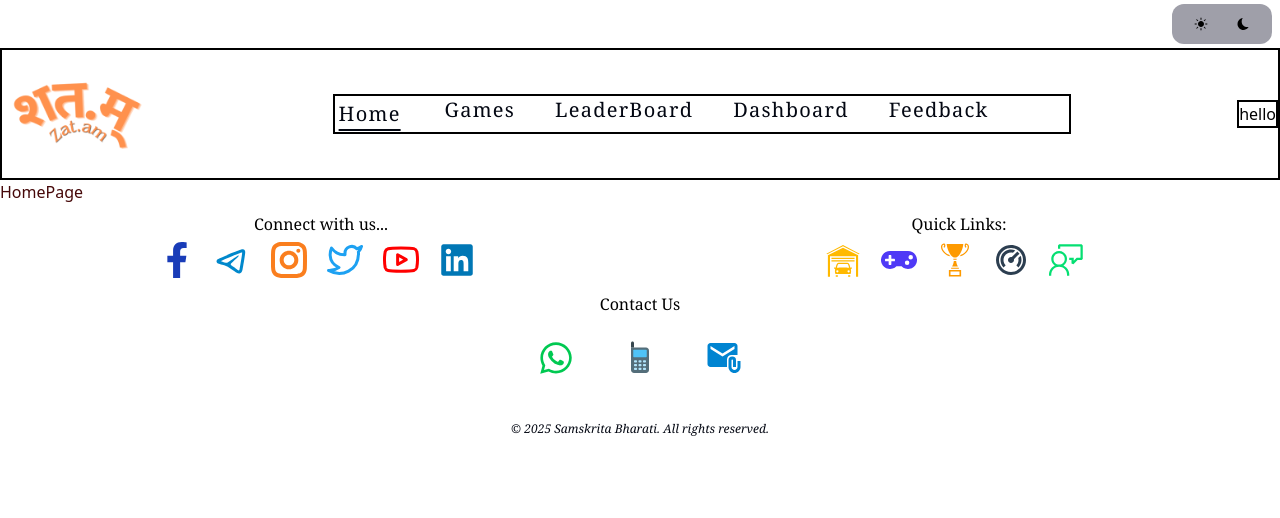
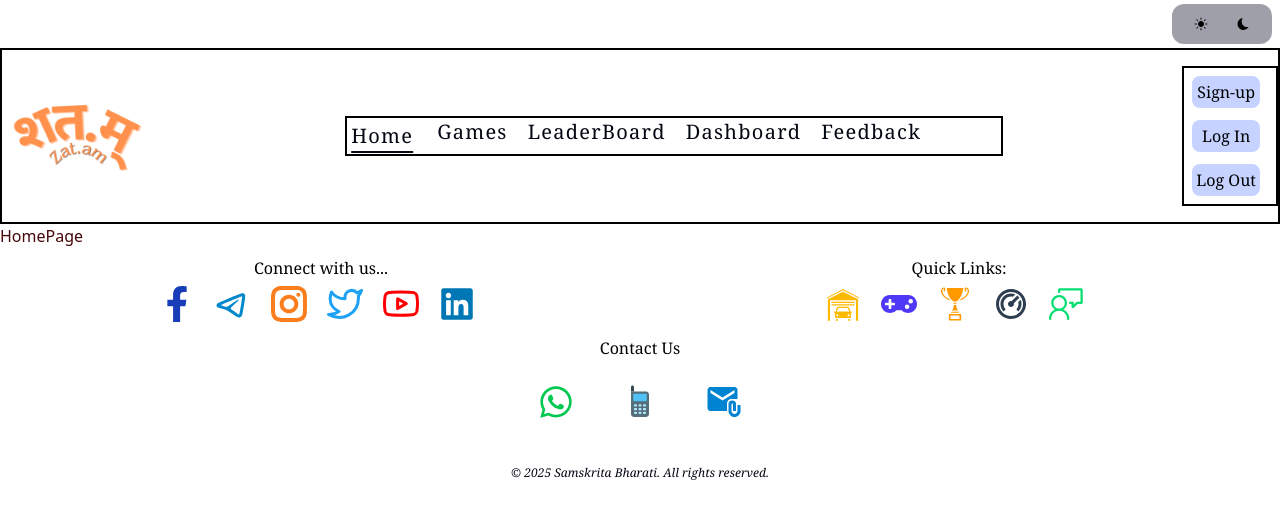
Before and after one commit to Samskrita-Bharati/zatam, a React (Vite) app in the folder frontend/: page / in a window 1280 px wide. Shown: the top 518 px of the page. Built offline with nearby package versions, Linux system fonts and the light colour scheme.

Commit message:
Navbar complete

```diff
--- a/frontend/src/Components/Navbar.jsx
+++ b/frontend/src/Components/Navbar.jsx
@@ -1,13 +1,14 @@
 import React from 'react'
 import ZatamLogoComponent from './NavbarComponents/ZatamLogoComponent'
 import NavigationLinksComponent from "./NavbarComponents/NavigationLinksComponent"
+import NavAuthComponent from './NavbarComponents/NavAuthComponent'
 
 const Navbar = () => {
   return (
     <div className="border-2 flex justify-between pt-4 pb-4 items-center">
       <div><ZatamLogoComponent/></div>
       <div className="border-2"><NavigationLinksComponent/></div>
-      <div className="border-2">hello</div>
+      <div className="border-2"><NavAuthComponent/></div>
     </div>
   );
 }
--- /dev/null
+++ b/frontend/src/Components/NavbarComponents/NavAuthComponent.jsx
@@ -0,0 +1,21 @@
+import React from 'react'
+
+const NavAuthComponent = () => {
+
+    const authList = [
+        { labelName: "Sign-up" },
+        { labelName: "Log In" },
+        {labelName:"Log Out"}
+    ]
+  return (
+      <div className='flex mr-2 p-2'>
+          <ul className='flex flex-col gap-3 font-serif'>
+              {authList.map((item, index) => (
+                  <li key={index} className='dark:bg-zinc-700 bg-indigo-200 dark:text-zinc-400 rounded-lg flex justify-center p-1 hover:text-gray-100 hover:underline dark:hover:text-scale-105 '>{ item.labelName}</li>
+              ))}
+          </ul>
+    </div>
+  )
+}
+
+export default NavAuthComponent
--- a/frontend/src/Components/NavbarComponents/NavigationLinksComponent.jsx
+++ b/frontend/src/Components/NavbarComponents/NavigationLinksComponent.jsx
@@ -46,7 +46,7 @@ const NavigationLinksComponent = () => {
     <div className="flex flex-col items-center justify-center flex-grow mr-20 bg-transparent">
       {/* //navbar buttons */}
       <div className="hidden sm:flex transition-all justify-center">
-        <ul className="flex gap-10 font-serif text-xl tracking-[1.25px] text-gray-950 dark:text-gray-200">
+        <ul className="flex gap-5 font-serif text-xl tracking-[1.25px] text-gray-950 dark:text-gray-200">
           {navLinkList.map((item, index) => (
             <li
               key={index}
```
